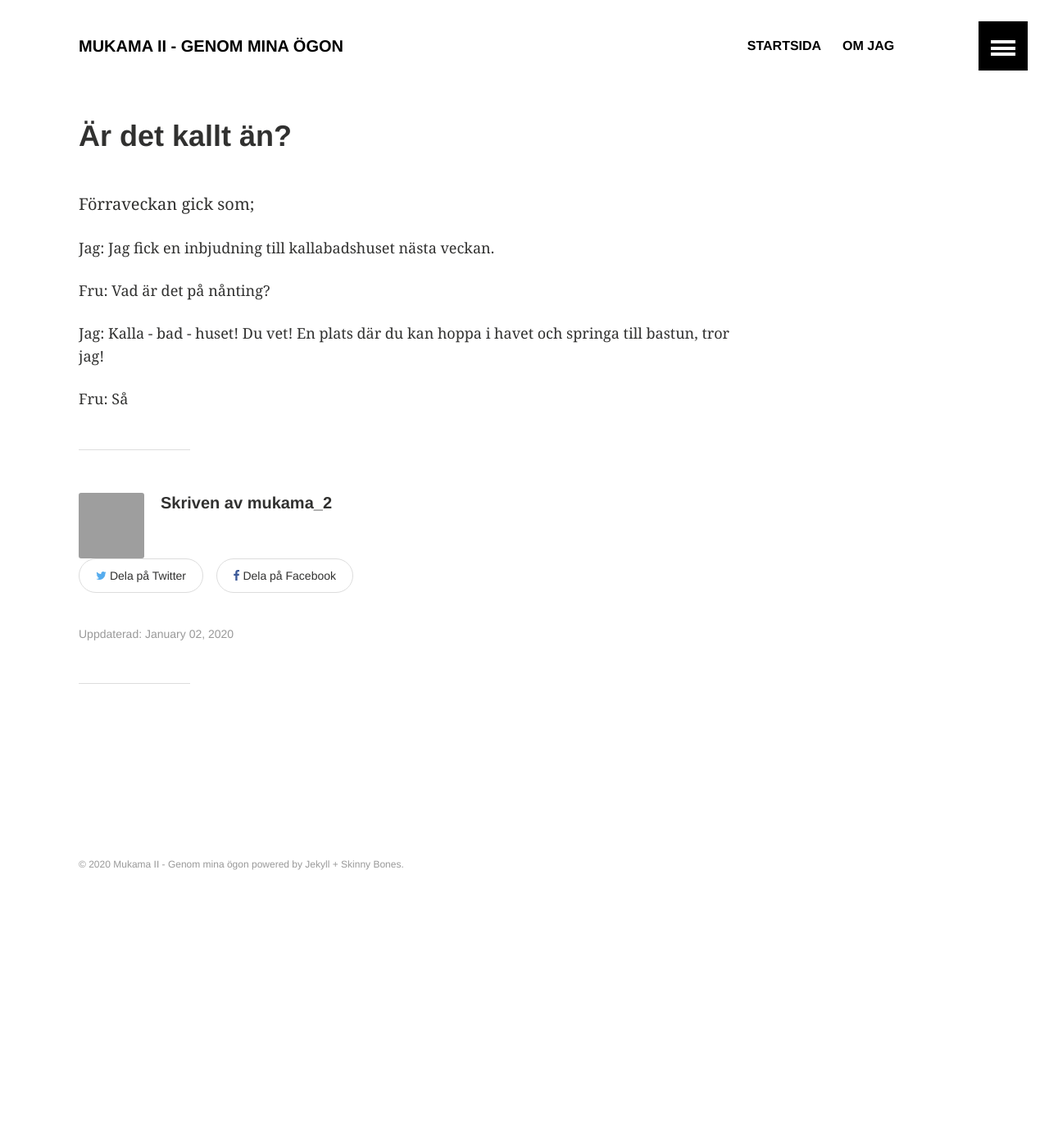
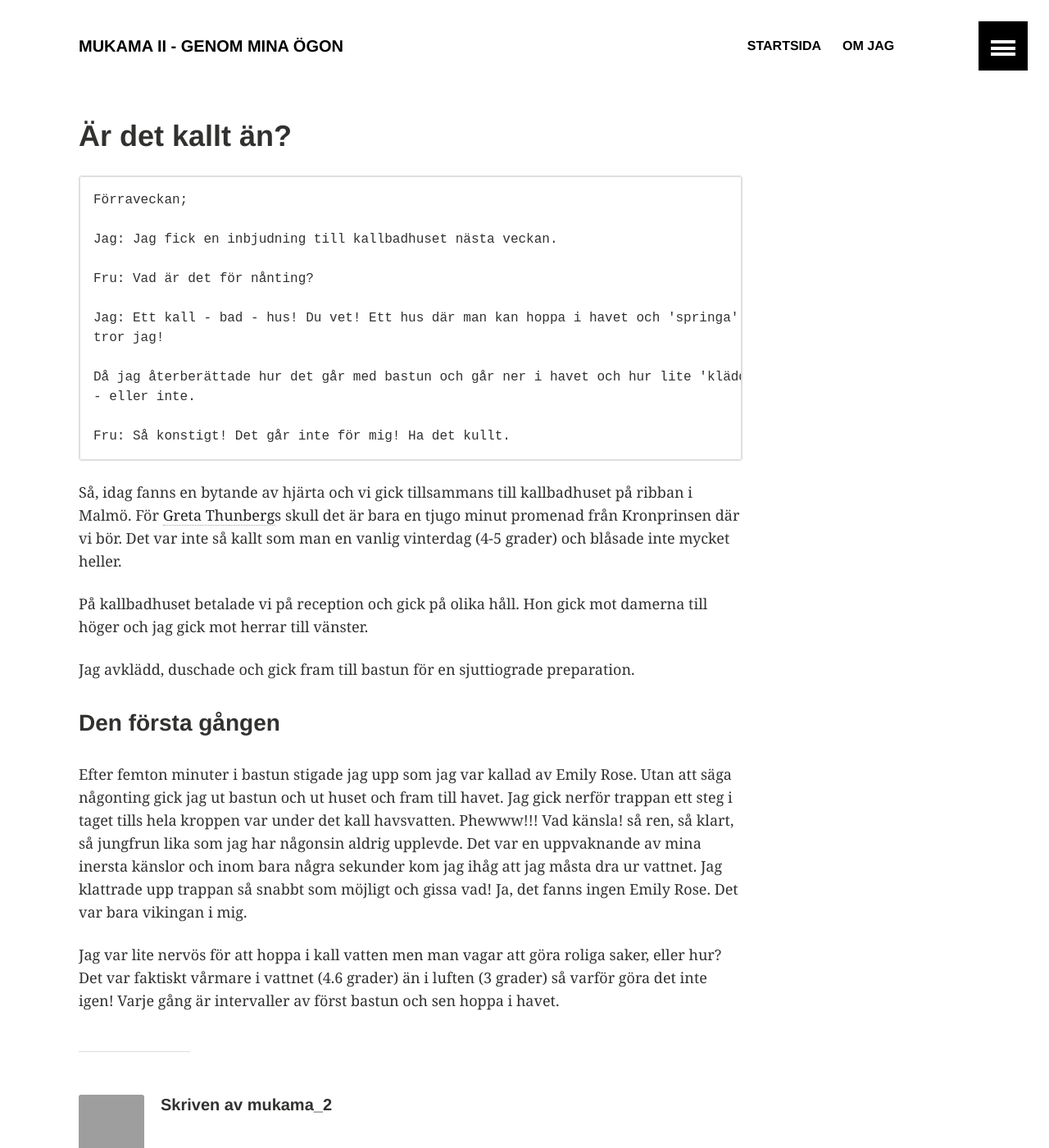
Before and after one commit to MukamaTwo/MukamaTwo.github.io, a Jekyll site: the page built from _posts/2020-01-02-Är-det-kallt-än.md, in a window 1280 px wide and 1400 px high. Shown: the whole window at 82% size. Built offline with Jekyll 4.4.1, drawn with Linux system fonts in a browser that asks for light colours; comment, search, counter and statistics services are not loaded.

Commit message:
första beskrivningen att hoppa i havet

````diff
--- a/_posts/2020-01-02-Är-det-kallt-än.md
+++ b/_posts/2020-01-02-Är-det-kallt-än.md
@@ -1,17 +1,36 @@
 ---
 layout: article
 title: "Är det kallt än?"
-published: True
+published: true
 comments: true
-tags: [tag1, tag2]
+tags: [kall, hav, bastu, kallbad]
 ---
 
-Förraveckan gick som;
 
-Jag: Jag fick en inbjudning till kallabadshuset nästa veckan.
+```
+Förraveckan;
 
-Fru: Vad är det på nånting?
+Jag: Jag fick en inbjudning till kallbadhuset nästa veckan.
 
-Jag: Kalla - bad - huset! Du vet! En plats där du kan hoppa i havet och springa till bastun, tror jag!
+Fru: Vad är det för nånting?
 
-Fru: Så
+Jag: Ett kall - bad - hus! Du vet! Ett hus där man kan hoppa i havet och 'springa' till bastun,
+tror jag!
+
+Då jag återberättade hur det går med bastun och går ner i havet och hur lite 'klädd' man är
+- eller inte.
+
+Fru: Så konstigt! Det går inte för mig! Ha det kullt.
+```
+
+Så, idag fanns en bytande av hjärta och vi gick tillsammans till kallbadhuset på ribban i Malmö. För [Greta Thunberg](https://en.wikipedia.org/wiki/Greta_Thunberg)s skull det är bara en tjugo minut promenad från Kronprinsen där vi bör. Det var inte så kallt som man en vanlig vinterdag (4-5 grader) och blåsade inte mycket heller.
+
+På kallbadhuset betalade vi på reception och gick på olika håll. Hon gick mot damerna till höger och jag gick mot herrar till vänster.
+
+Jag avklädd, duschade och gick fram till bastun för en sjuttiograde preparation.
+
+### Den första gången
+
+Efter femton minuter i bastun stigade jag upp som jag var kallad av Emily Rose. Utan att säga någonting gick jag ut bastun och ut huset och fram till havet. Jag gick nerför trappan ett steg i taget tills hela kroppen var under det kall havsvatten. Phewww!!! Vad känsla! så ren, så klart, så jungfrun lika som jag har någonsin aldrig upplevde. Det var en uppvaknande av mina inersta känslor och inom bara några sekunder kom jag ihåg att jag måsta dra ur vattnet. Jag klattrade upp trappan så snabbt som möjligt och gissa vad! Ja, det fanns ingen Emily Rose. Det var bara vikingan i mig.
+
+Jag var lite nervös för att hoppa i kall vatten men man vagar att göra roliga saker, eller hur? Det var faktiskt vårmare i vattnet (4.6 grader) än i luften (3 grader) så varför göra det inte igen! Varje gång är intervaller av först bastun och sen hoppa i havet.
````
